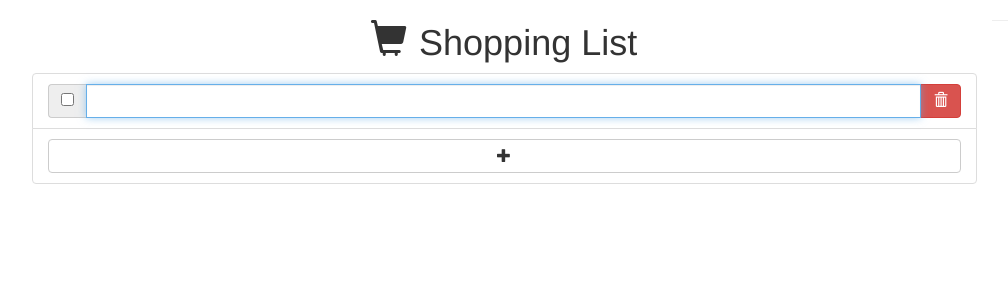
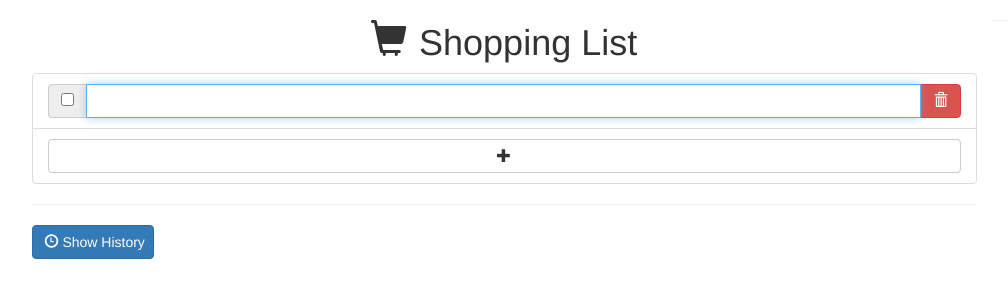
Before and after one commit to andrewnyhus/ReactJS-Redux-Shopping-List, a React app: page / in a window 1280 px wide. Shown: the top 300 px of the page, without its empty margins (136-1144 px from the left). Built offline with nearby package versions, Linux system fonts and the light colour scheme.

Commit message:
history inspector working, state.lastValues seems to be mutated somewhere, included bootstrap react and changed a few elements

```diff
--- a/package.json
+++ b/package.json
@@ -18,6 +18,7 @@
     "css-loader": "^0.28.9",
     "node-sass": "^4.7.2",
     "react": "^16.2.0",
+    "react-bootstrap": "^0.32.1",
     "react-dom": "^16.2.0",
     "react-redux": "^5.0.7",
     "redux": "^3.7.2",
--- a/src/app/components/App.js
+++ b/src/app/components/App.js
@@ -7,15 +7,22 @@ export class App extends React.Component{
 
 
   render(){
+    {console.log("app props")}
+    {console.log(this.props)}
+
     return (
       <Root>
         <Home
-          itemResult={this.props.item.result}
-          itemLastValues={this.props.item.lastValues}
+          itemResult={this.props.item.itemReducer.result}
+          itemLastValues={this.props.item.itemReducer.lastValues}
           createShoppingItem={(value) => this.props.createShoppingItem(value)}
           updateShoppingItem={(newValue, index) => this.props.updateShoppingItem(newValue, index)}
           deleteShoppingItem={(index) => this.props.deleteShoppingItem(index)}
           toggleCheckItem={(index) => this.props.toggleCheckItem(index)}
+          showHistory={this.props.item.historyVisibilityReducer.showHistory}
+          toggleHistoryVisibility={() => this.props.toggleHistoryVisibility()}
+          selectHistoryEntryToInspect={(index) => this.props.selectHistoryEntryToInspect(index)}
+          selectedHistoryEntryToInspect={this.props.item.itemReducer.selectedHistoryEntryToInspect}
           />
       </Root>
     );
@@ -60,7 +67,22 @@ const mapDispatchToProps = (dispatch) => {
         type: "TOGGLE_CHECK",
         payload: {index: index}
       })
+    },
+
+    toggleHistoryVisibility: () => {
+      dispatch({
+        type: "TOGGLE_HISTORY_VISIBILITY",
+        payload: {}
+      })
+    },
+
+    selectHistoryEntryToInspect: (index) => {
+      dispatch({
+        type: "SELECT_HISTORY_VERSION_TO_INSPECT",
+        payload: {index: index}
+      })
     }
+
 
   };
 };
--- a/src/app/components/Header.js
+++ b/src/app/components/Header.js
@@ -1,11 +1,13 @@
 import React from "react";
+import {Glyphicon} from "react-bootstrap";
 
 /* stateless component */
 export const Header = (props) => {
   return(
 
     <h1 className={"header_label"}>
-      <span className={"glyphicon glyphicon-shopping-cart"}></span>
+
+      <Glyphicon glyph="shopping-cart"/>
       Shopping List
     </h1>
   );
--- a/src/app/components/HistoryView.js
+++ b/src/app/components/HistoryView.js
@@ -1,17 +1,98 @@
 import React from "react";
+import {Bootstrap, DropdownButton, MenuItem, Glyphicon} from "react-bootstrap";
 
 export const HistoryView = (props) => {
 
+  {console.log("History  props")}
+  {console.log(props.itemLastValues.length)}
+
+
 
 const toggleHistoryVisibility = (
-  <div></div>
+  <div>
+    <button
+      className={"btn btn-primary"}
+      onClick={() => props.toggleHistoryVisibility()}>
+        <Glyphicon glyph="time"/>
+        {props.showHistory ? "Hide History" : "Show History" }
+    </button>
+  </div>
+);
+
+
+const historyInspector = (
+  <ul className="list-group">
+    {/* Populate History Inspector */}
+    {props.selectedHistoryEntryToInspect > -1 && props.itemLastValues[props.selectedHistoryEntryToInspect].items.length > 0 ? (
+        <div>
+          {props.itemLastValues[props.selectedHistoryEntryToInspect].items.map((item, i) =>
+
+            <li key={"item_"+i} className={"list-group-item shopping_list_item"}>
+
+
+                {/* Item checkbox */}
+                {item.checked ? (
+                  <input type="checkbox" className="shopping_list_item_checkbox" disabled={true} checked={true} onChange={() => props.toggleCheckItem(i)} />
+                ):(
+                  <input type="checkbox" className="shopping_list_item_checkbox" disabled={true} checked={false} onChange={() => props.toggleCheckItem(i)} />
+                )}
+
+
+                {/* Item text display */}
+                {item.value}
+
+            </li>
+          )}
+        </div>
+
+      ):(
+        <h6 align="center">No Items in History Version</h6>
+      )}
+  </ul>
+);
+
+
+
+const historyDropdown = (
+  <div>
+    {/* Show dropdown of history versions */}
+    {props.selectedHistoryEntryToInspect > -1 ? (
+      <div>
+        <DropdownButton id="historyDropdown" title={"Edit # " + (props.selectedHistoryEntryToInspect + 1)}>
+
+          {/* Populate dropdown menu */}
+          {props.itemLastValues.map((entry, i) =>
+            <MenuItem
+              eventKey={"dropdown_item_" + i}
+              key={"dropdown_item_" + i}
+              onSelect={() => props.selectHistoryEntryToInspect(i)}
+              title={"Edit # " + (i + 1)}
+              >
+                {"Edit # " + (i + 1)}
+            </MenuItem>
+          )}
+        </DropdownButton>
+
+
+        {historyInspector}
+
+      </div>
+
+    ):(
+      <h6 align="center">No History</h6>
+    )}
+  </div>
 );
 
 
 const historyView = (
-  <div>
+
+  <div hidden={!props.showHistory}>
+      <br></br>
+      {historyDropdown}
   </div>
 );
+
 
 
 return (
--- a/src/app/components/Home.js
+++ b/src/app/components/Home.js
@@ -5,6 +5,8 @@ import {HistoryView} from "./HistoryView";
 
 
 export const Home = (props) => {
+  {console.log("Home props")}
+  {console.log(props)}
 
   return (
     <div>
@@ -17,8 +19,15 @@ export const Home = (props) => {
         toggleCheckItem={(index) => props.toggleCheckItem(index)}
         />
 
+      <hr />
+
+      {/* Pass props to HistoryView */}
       <HistoryView
         itemLastValues={props.itemLastValues}
+        showHistory={props.showHistory}
+        toggleHistoryVisibility={() => props.toggleHistoryVisibility()}
+        selectHistoryEntryToInspect={(index) => props.selectHistoryEntryToInspect(index)}
+        selectedHistoryEntryToInspect={props.selectedHistoryEntryToInspect}
         />
 
 
--- a/src/app/index.js
+++ b/src/app/index.js
@@ -1,8 +1,8 @@
 import React from "react";
 import { render } from "react-dom";
+import {createStore, combineReducers, applyMiddleware} from "redux";
+import {Provider} from "react-redux";
 
-import {createStore} from "redux";
-import {Provider} from "react-redux";
 import App from "./components/App";
 
 require("./stylesheets/index.scss");
@@ -12,7 +12,8 @@ require("./stylesheets/index.scss");
 // =============================================================================
 const itemReducer = (state = {
     result: {items: []},
-    lastValues: []
+    lastValues: [],
+    selectedHistoryEntryToInspect: -1 // mutate this variable because we don't want to preserve it's state
   }, action) => {
 
 
@@ -23,7 +24,8 @@ const itemReducer = (state = {
       state = {
         ...state,
         result: {items: [...state.result.items, {value: value, checked: false}]},
-        lastValues: [...state.lastValues, state.result]
+        lastValues: [...state.lastValues, state.result],
+        selectedHistoryEntryToInspect: state.lastValues.length
       };
       break;
 
@@ -48,7 +50,8 @@ const itemReducer = (state = {
                     return newItem;
               })
         },
-        lastValues: [...state.lastValues, state.result]
+        lastValues: [...state.lastValues, state.result],
+        selectedHistoryEntryToInspect: state.lastValues.length
       }
       break;
 
@@ -64,7 +67,8 @@ const itemReducer = (state = {
             ...state.result.items.slice(indexToDelete + 1)
           ]
         },
-        lastValues: [...state.lastValues, state.result]
+        lastValues: [...state.lastValues, state.result],
+        selectedHistoryEntryToInspect: state.lastValues.length
       }
 
       break;
@@ -89,9 +93,22 @@ const itemReducer = (state = {
                     return newItem;
               })
         },
-        lastValues: [...state.lastValues, state.result]
+        lastValues: [...state.lastValues, state.result],
+        selectedHistoryEntryToInspect: state.lastValues.length
       }
 
+      break;
+
+    case "REVERT_TO_HISTORY_ITEM":
+      break;
+
+    case "SELECT_HISTORY_VERSION_TO_INSPECT":
+      var selectIndex = action.payload.index;
+
+      state = {
+        ...state,
+        selectedHistoryEntryToInspect: selectIndex
+      }
       break;
 
   }
@@ -102,16 +119,16 @@ const itemReducer = (state = {
 
 // set up view history reducer
 // =============================================================================
-const historyReducer = (state = {
-  showHistory: false,
-  lastValues: []
+const historyVisibilityReducer = (state = {
+  showHistory: false
 }, action) => {
 
   switch (action.type){
     case "TOGGLE_HISTORY_VISIBILITY":
-
-      break;
-    case "REVERT_TO_HISTORY_ITEM":
+      state = {
+        ...state,
+        showHistory: !state.showHistory
+      }
       break;
   }
 
@@ -120,8 +137,17 @@ const historyReducer = (state = {
 // =============================================================================
 
 
+const myLogger = (store) => (next) => (action) => {
+  console.log("Logged action: ", action);
+  next(action);
+};
+
+// combine reducers
+const reducers = combineReducers({itemReducer, historyVisibilityReducer});
+
+
 // create the data store
-const store = createStore(itemReducer);
+const store = createStore(reducers, {}, applyMiddleware(myLogger));
 
 // when the state changes, print it to the console
 store.subscribe(() => {
--- a/src/app/stylesheets/index.scss
+++ b/src/app/stylesheets/index.scss
@@ -6,6 +6,10 @@ body {
 
 .glyphicon-shopping-cart{
   margin-right: 1.3%;
+}
+
+.glyphicon-time{
+  margin-right: 4%;
 }
 
 .header_label{
```
Also changed, not shown: 2 other files (tests, documents, lock files or other folders).
